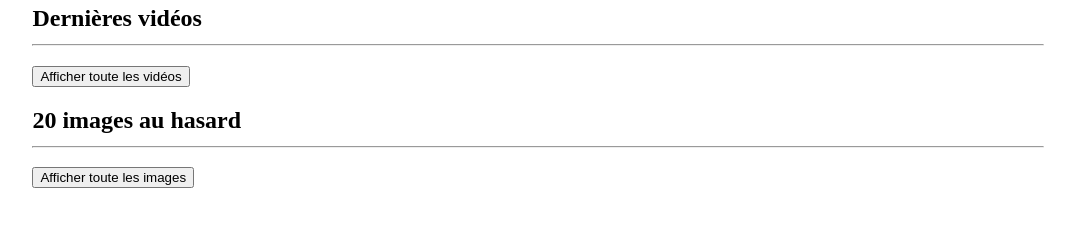
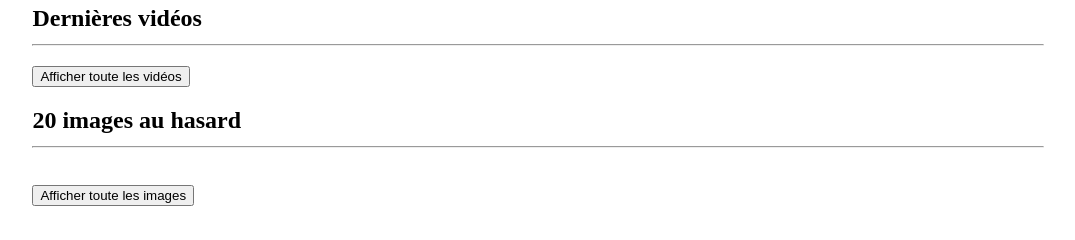
Before and after one commit to blondelg/blog_ag, a Django app: template templates/accueil.html in a window 1280 px wide. Shown: the part 560-800 px from the top of the page, without its empty margins (102-1177 px from the left). Run offline with Django 3.2, Linux system fonts and the light colour scheme; the template is opened without the code that fills it, so the values that code supplies are empty; some libraries are stand-ins or nearby versions; some web fonts are replaced.

Commit message:
minor update on html template

```diff
--- a/templates/accueil.html
+++ b/templates/accueil.html
@@ -57,18 +57,9 @@
   </div>
 {% endfor %}
 </div>
-
+<br>
 <button class="btn_more" onclick="window.location.href = '/images';">Afficher toute les images</button>
 <br>
 
-<div id="blueimp-gallery" class="blueimp-gallery blueimp-gallery-controls">
-  <div class="slides"></div>
-  <h3 class="title"></h3>
-  <a class="prev">‹</a>
-  <a class="next">›</a>
-  <a class="close">×</a>
-  <a class="play-pause"></a>
-  <ol class="indicator"></ol>
-</div>
 
 {% endblock %}
```
